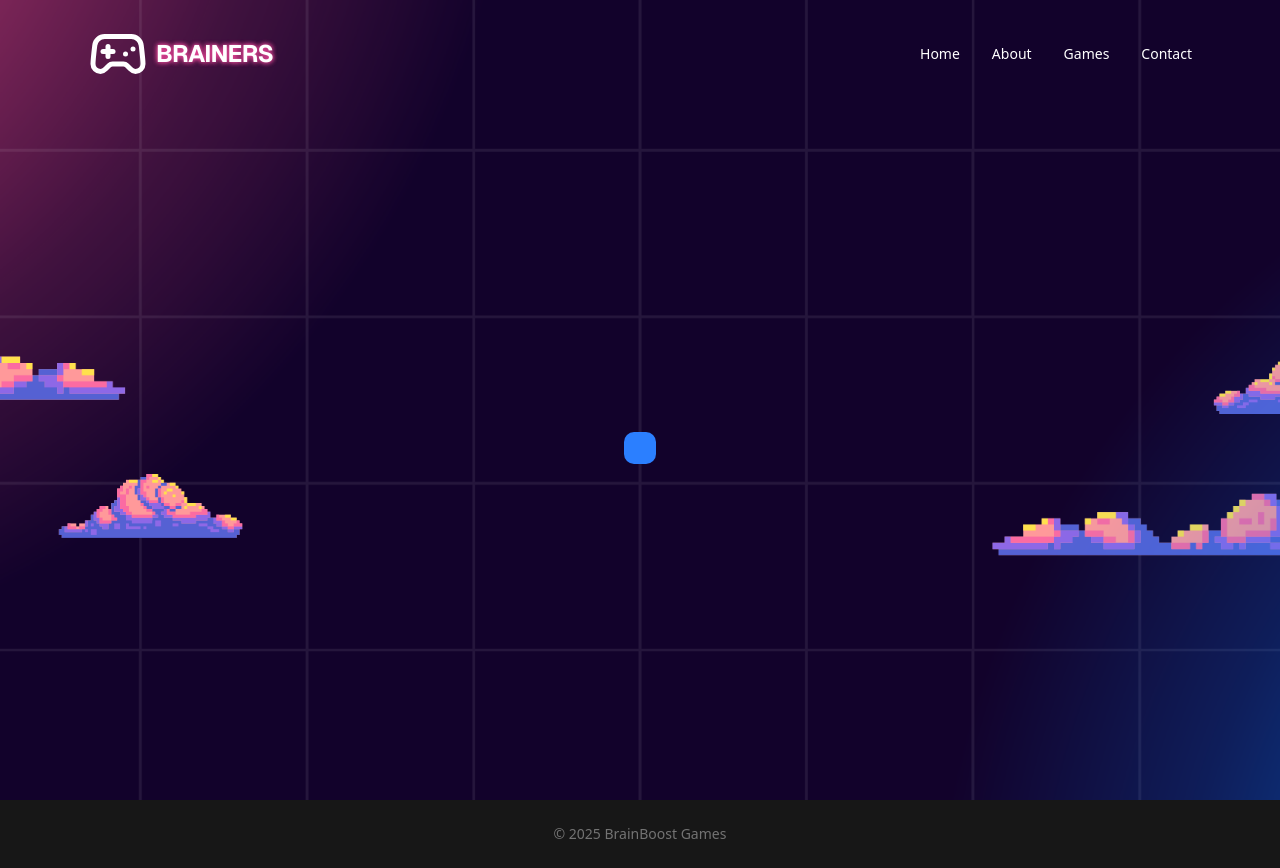
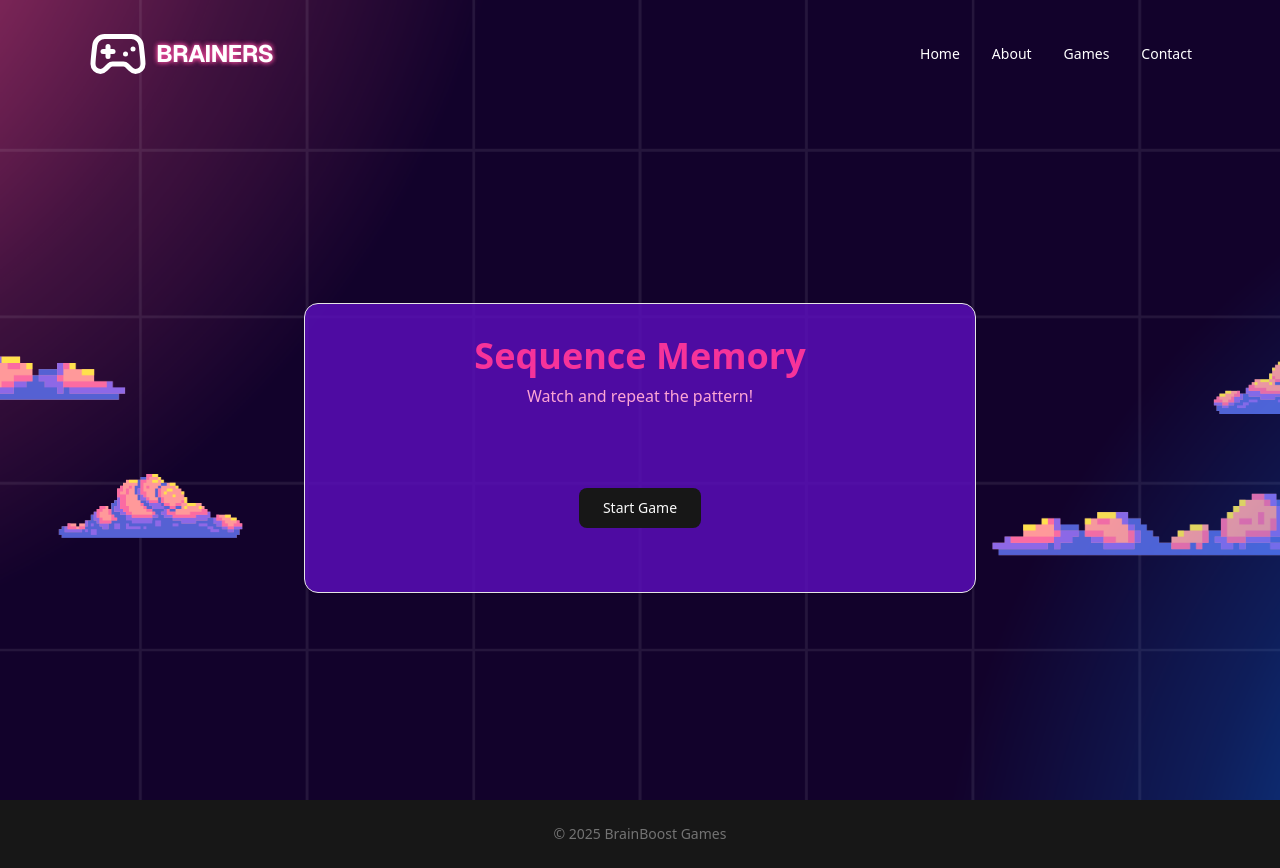
Before and after one commit to Kryoz0512/itpe7-final-project, a Next.js app: page /games/sequence in a window 1280 px wide. Built offline with nearby package versions, Linux system fonts and the light colour scheme.

Commit message:
"Sequence"

```diff
--- a/src/app/games/sequence/page.js
+++ b/src/app/games/sequence/page.js
@@ -1,15 +1,15 @@
 "use client"
 import { motion } from "framer-motion"
 import { Card } from "@/components/ui/card"
+import SequenceMemoryGame from "@/components/sequence/SequenceGame"
 
-export default function Example() {
+export default function Sequence() {
   return (
-    <motion.div
-      initial={{ opacity: 0, y: 50 }}   // starting state
-      animate={{ opacity: 1, y: 0 }}    // animated to this state
-      transition={{ duration: 0.5 }}    // animation speed
-      className="p-4 bg-blue-500 text-white rounded-lg"
-    >
-    </motion.div>
+    <>
+    <div>
+
+    <SequenceMemoryGame/>
+    </div>
+    </>
   )
 }
--- a/src/components/layout/Games.jsx
+++ b/src/components/layout/Games.jsx
@@ -10,34 +10,34 @@ import {
 
 const Games = [
     {
-        img: "/",
+        img: "/images/mind_game.png",
         link: "/games/mindgame",
         title: "Mind Game",
     },
     {
-        img: "/images/quizlogo.png",
+        img: "/images/quiz_game.png",
         link: "/games/quiz",
         title: "Quiz Challenge",
     },
     {
-        img: "/images/sequence.png",
+        img: "/images/sequence_memory.png",
         link: "/games/sequence",
         title: "Sequence Puzzle",
     },
     {
-        img: "/file.svg",
+        img: "/images/typing_game.png",
         link: "/games/typing",
         title: "Typing Game",
     },
     {
-        img: "/file.svg",
+        img: "/images/trolley_game.png",
         link: "/",
-        title: "Trolly",
+        title: "Trolley",
     },
     {
         img: "/file.svg",
         link: "/",
-        title: "",
+        title: "Coming Soon",
     },
         {
         img: "/file.svg",
@@ -83,7 +83,7 @@ export default function GamesPage() {
                                 <motion.img
                                     src={game.img}
                                     alt={game.title}
-                                    className="w-32 h-32 object-contain mb-6"
+                                    className="w-50 h-50 object-contain mb-6"
                                 />
                                 <h2 className="text-xl font-semibold text-white group-hover:text-pink-300 transition-colors">
                                     {game.title}
--- /dev/null
+++ b/src/components/sequence/SequenceGame.jsx
@@ -0,0 +1,186 @@
+"use client"
+
+import { useState } from "react"
+import { Button } from "@/components/ui/button"
+import { Card } from "@/components/ui/card"
+import * as motion from "motion/react-client"
+
+export default function SequenceMemoryGame() {
+
+    const [isPlaying, setIsPlaying] = useState(false)
+    const [isGameOver, setIsGameOver] = useState(false)
+    const [isShowingPattern, setIsShowingPattern] = useState(false)
+    const [countdown, setCountdown] = useState(null)
+
+
+    const [level, setLevel] = useState(1)
+    const [rounds, setRounds] = useState(0)
+    const [pattern, setPattern] = useState([])
+    const [playerClicks, setPlayerClicks] = useState([])
+    const [activeBox, setActiveBox] = useState(null)
+
+    const gridSize = 3
+    const totalBoxes = 9
+
+    async function startGame() {
+        setIsPlaying(true)
+        setIsGameOver(false)
+        setLevel(1)
+        setRounds(0)
+        setPattern([])
+
+
+        for (let i = 3; i > 0; i--) {
+            setCountdown(i)
+            await wait(1000)
+        }
+        setCountdown(null)
+
+
+        playRound([])
+    }
+
+    function playRound(currentPattern) {
+
+        const newBox = Math.floor(Math.random() * totalBoxes)
+        const newPattern = [...currentPattern, newBox]
+
+        setPattern(newPattern)
+        setPlayerClicks([])
+        showPattern(newPattern)
+    }
+
+
+    function wait(ms) {
+        return new Promise((resolve) => setTimeout(resolve, ms))
+    }
+
+
+    async function showPattern(pattern) {
+        setIsShowingPattern(true)
+
+        for (const boxIndex of pattern) {
+            await wait(300)
+            setActiveBox(boxIndex)
+            await wait(500)
+            setActiveBox(null)
+        }
+
+        setIsShowingPattern(false)
+    }
+
+
+    function handleClick(boxIndex) {
+        if (isShowingPattern || isGameOver) return
+
+
+        setActiveBox(boxIndex)
+        setTimeout(() => setActiveBox(null), 200)
+
+
+        const newClicks = [...playerClicks, boxIndex]
+        setPlayerClicks(newClicks)
+
+
+        const currentIndex = newClicks.length - 1
+        if (newClicks[currentIndex] !== pattern[currentIndex]) {
+
+            setIsGameOver(true)
+            return
+        }
+
+
+        if (newClicks.length === pattern.length) {
+
+            setLevel(level + 1)
+            setRounds(rounds + 1)
+            setTimeout(() => playRound(pattern), 800)
+        }
+    }
+
+    return (
+        <Card className="w-200 h-full max-w-2xl p-8 space-y-6 bg-violet-800/80">
+            <div className="text-center space-y-2">
+                <h1 className="text-4xl font-bold text-pink-500">Sequence Memory</h1>
+                <p className="text-pink-300">Watch and repeat the pattern!</p>
+            </div>
+
+            {countdown !== null && (
+                <div className="flex justify-center items-center py-16">
+                    <div className="text-8xl font-bold text-blue-500 animate-pulse">{countdown}</div>
+                </div>
+            )}
+
+            {/* Show stats when playing */}
+            {isPlaying && !isGameOver && countdown === null && (
+                <div className="flex justify-center gap-8 text-center">
+                    <div>
+                        <p className="text-4xl text-pink-300">Level</p>
+                        <p className="text-3xl font-bold text-pink-300">{level}</p>
+                    </div>
+                    <div>
+                        <p className="text-4xl text-pink-300">Rounds</p>
+                        <p className="text-3xl font-bold text-pink-300">{rounds}</p>
+                    </div>
+                </div>
+            )}
+
+            {/* Game grid */}
+            {isPlaying && !isGameOver && countdown === null && (
+                <div className="flex justify-center">
+                    <div className="grid gap-3" style={{ gridTemplateColumns: `repeat(${gridSize}, 100px)` }}>
+                        {Array.from({ length: totalBoxes }).map((_, i) => (
+                            <button
+                                key={i}
+                                onClick={() => handleClick(i)}
+                                className={`
+                  w-[100px] h-[100px] rounded-lg transition-all
+                  ${activeBox === i ? "bg-blue-500 scale-95" : "bg-gray-300 hover:bg-gray-400"}
+                `}
+                            />
+                        ))}
+                    </div>
+                </div>
+            )}
+
+            {/* Status text */}
+            {isPlaying && !isGameOver && countdown === null && (
+                <p className="text-center font-medium text-pink-300 text-xl">
+                    {isShowingPattern ? "Watch the pattern..." : "Your turn!"}
+                </p>
+            )}
+
+            {/* Start screen */}
+            {!isPlaying && !isGameOver && (
+                <motion.div
+                    initial={{ scale: 1 }}
+                    whileHover={{ scale: 1.1 }}
+                    className="text-center py-8">
+                    <Button onClick={startGame} size="lg">
+                        Start Game
+                    </Button>
+                </motion.div>
+            )}
+
+            {/* Game over screen */}
+            {isGameOver && (
+                <div className="text-center space-y-4 py-8">
+                    <h2 className="text-6xl font-bold text-red-500">Game Over!</h2>
+                    <p className="text-lg text-pink-500">
+                        You completed <span className="font-bold">{rounds}</span> rounds
+                    </p>
+                    <p className="text-white text-xl">Reached level {level}</p>
+                    <motion.div
+                        initial={{ scale: 1 }}
+                        whileHover={{ scale: 1.1 }}
+                    >
+
+                        <Button onClick={startGame} size="lg">
+                            Play Again
+                        </Button>
+                    </motion.div>
+                </div>
+            )}
+        </Card>
+    )
+}
```
